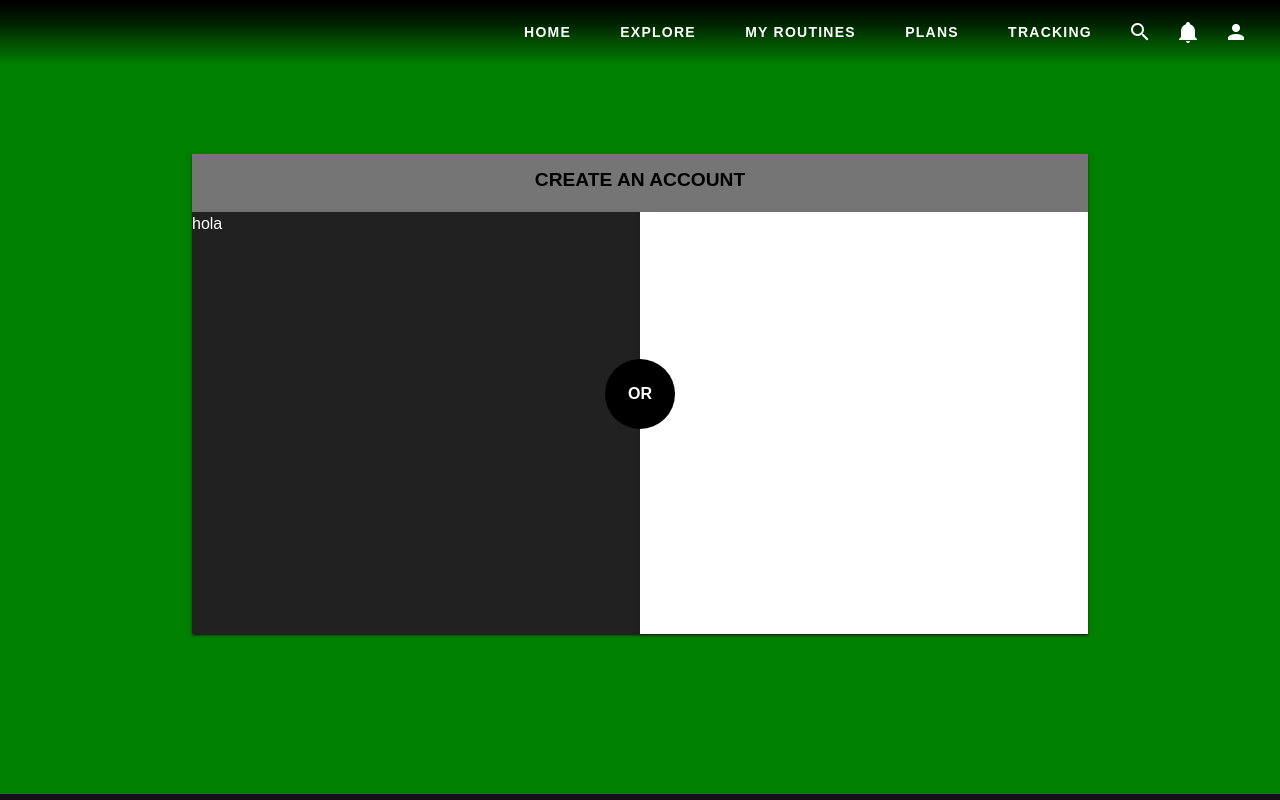
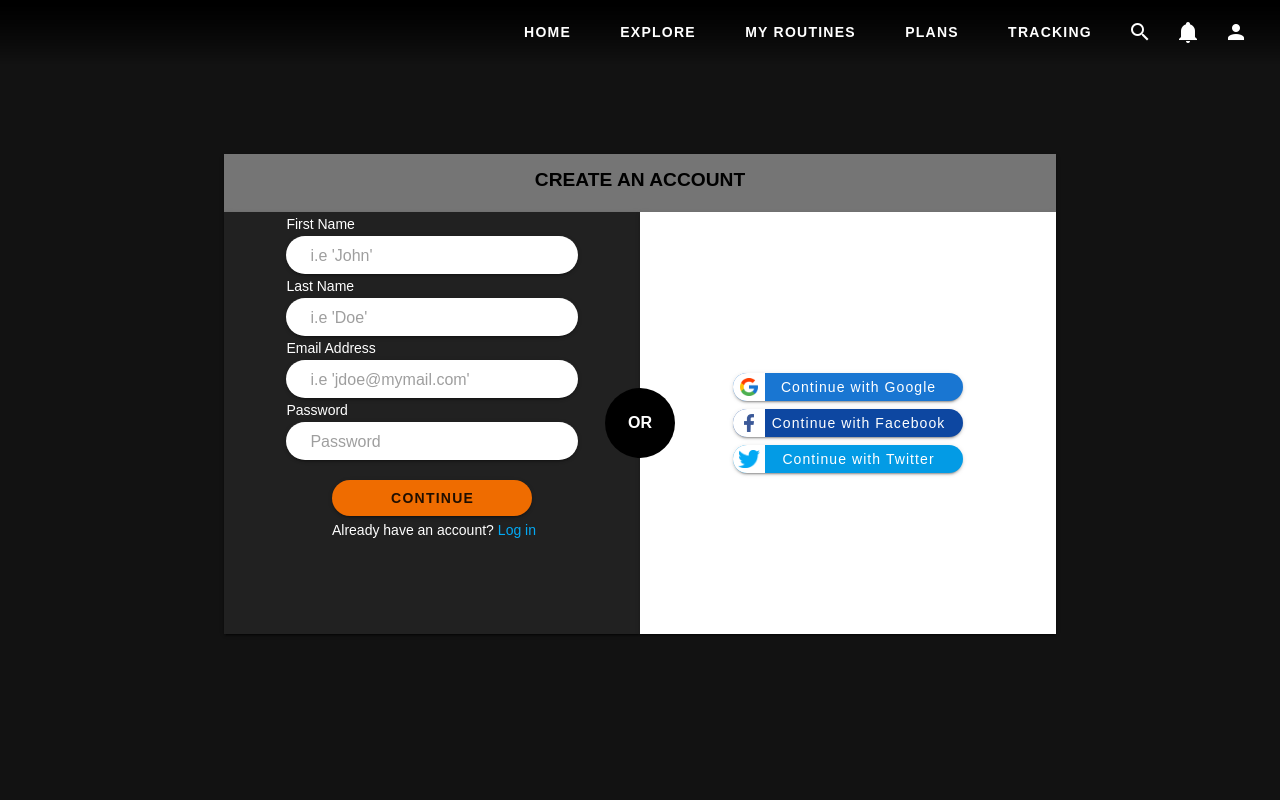
Before and after one commit to gonzaloarca/routina-web, a Vue app in the folder routina/: page /register in a window 1280 px wide. Built offline with nearby package versions, Linux system fonts and the light colour scheme.

Commit message:
create an account casi terminada

```diff
--- a/routina/src/views/RegisterUser.vue
+++ b/routina/src/views/RegisterUser.vue
@@ -8,76 +8,97 @@
        <v-row class="ma-0" style="position:relative; height:88%">
          <v-col class="ma-0 pa-0">
            <v-card tile color="grey darken-4" style="position:relative; height:100%;">
-             hola
+             <div class="divForm"
+                v-for="tf in formTextfields"
+                :key="tf.name">
+                <span class="textFieldLabels">{{tf.name}}</span>
+                <v-text-field
+                      :placeholder="tf.example"
+                      class="textFieldForm"
+                      solo
+                      rounded
+                      dense
+                      hide-details
+                      light
+                      clearable
+                ></v-text-field>
+              </div>
+              <div class="divForm">
+                <span class="textFieldLabels">Password</span>
+                <v-text-field
+                      :type="showPassword? 'text' : 'password'"
+                      placeholder="Password"
+                      class="textFieldForm pb-3 "
+                      solo
+                      rounded
+                      min-height="10px"
+                      height="20px"
+                      dense
+                      hide-details
+                      light
+                      clearable
+                      :append-example="showPassword? 'mdi-eye':'mdi-eye-off'"
+                      @click:append="showPassword=!showPassword"
+                ></v-text-field>
+
+              </div>
+              <div class="pa-2" width="100%"  >
+                <div width="100%" style="display:flex; align-items:center; justify-content:center;">
+
+                  <v-btn
+                    rounded
+                    width="50%"
+                    color="orange darken-3"
+                    light
+                    class="button font-weight-bold pa-3"
+                  >Continue
+                  </v-btn>
+                </div>
+                <div width="100%" style="display:flex; align-items:center; justify-content:center;">
+                  <span class="textFieldLabels ma-1">Already have an account?</span>
+                  <span class="textFieldLabels light-blue--text">Log in</span>
+                </div>
+              </div>
+
            </v-card>
          </v-col>
          <v-col class="ma-0 pa-0" >
-           <v-card  tile color="white" style="position:relative; height:100%;">
-             si
+           <v-card  tile color="white" class="vCardProvs">
+
+             <div>
+               <div class="logInService pa-1" v-for="prov in signInProvs"
+             :key="prov.name" >
+
+                <v-btn
+                :color="prov.color"
+                rounded
+                small
+                style="overflow:hidden;"
+                width="230px"
+                >
+                 <div  class="logoContainer">
+                      <img :src="require(`../assets/${prov.icon}`)" alt="prov.name" style="height:55%; position:absolute;">
+                  </div>
+
+                  <span class="textFieldLabels ml-5">Continue with {{prov.name}}</span>
+                </v-btn>
+             </div>
+             </div>
            </v-card>
          </v-col>
        </v-row>
-      </v-card>
-      <v-avatar
+
+      <div class="orAvatar">
+        <v-avatar
         size="70"
         color="black"
-        class="position:relative position-x:50% position-y:64%"
-      >
-        <h4 class=" white--text">OR</h4>
-      </v-avatar>
+        >
+          <h4 class=" white--text">OR</h4>
+        </v-avatar>
+      </div>
+      </v-card>
 
-      <!-- <v-row class="grey darken-1" align-center justify-center>CREATE AN ACCOUNT</v-row>
-                <v-row>
-                    <v-column class="grey darken-2">
-                        FirstName
-                        <v-text-field
-                            placeholder="Email address"
-                            solo
-                            rounded
-                            dense
-                            light
-                            clearable
-                            hide-details
-                            class="my-2"
-                        ></v-text-field>
-                        Last Name
-                        <v-text-field
-                            placeholder="Email address"
-                            solo
-                            rounded
-                            dense
-                            light
-                            clearable
-                            hide-details
-                            class="my-2"
-                        ></v-text-field>
-                        Email
-                        <v-text-field
-                                placeholder="Email address"
-                                solo
-                                rounded
-                                dense
-                                light
-                                clearable
-                                hide-details
-                                class="my-2"
-                        ></v-text-field>
-                        Password address
-                         <v-text-field
-                                placeholder="Email address"
-                                solo
-                                rounded
-                                dense
-                                light
-                                clearable
-                                hide-details
-                                class="my-2"
-                        ></v-text-field>
-                    </v-column>
-                    <v-column class="white">
-                        white
-                    </v-column>
-                </v-row> -->
+
 
   </div>
 </template>
@@ -87,15 +108,29 @@
 
 export default {
   name: "RegisterUser",
+  data: () => ({
+    formTextfields: [
+        { name: "First Name",example:"i.e 'John'" },
+        { name: "Last Name", example:"i.e 'Doe'" },
+        { name: "Email Address", example:"i.e 'jdoe@mymail.com' " },
+      ],
+    signInProvs: [
+        { name: "Google", icon:"google.png", color:"blue darken-2" },
+        { name: "Facebook", icon:"facebook.png", color:"blue darken-4" },
+        { name: "Twitter", icon:"twitter.png", color:"light-blue darken-1"},
+      ],
+    showPassword:false,
+  }),
+
 };
 </script>
 
 <style scoped lang="scss">
 @import "../sass/variables";
+
 .RegisterUser {
   position: relative;
   height: 100vh;
-  background-color: green;
   display: flex;
   justify-content: center;
   align-items: center;
@@ -104,13 +139,33 @@ export default {
 .registerUserCard{
   position:absolute;
   height:60%;
-  width:70%;
+  width:65%;
   align-items: center;
   justify-content: center;
   align-content: center;
   justify-self:center;
   margin:auto;
 
+}
+
+.vCardProvs{
+  position:relative;
+  height:100%;
+  justify-content: center;
+  align-items:center;
+  vertical-align: center;
+  display:flex;
+
+}
+
+.orAvatar{
+  position:absolute;
+  height:88%;
+  width:100%;
+  bottom:0;
+  display: flex;
+  justify-content: center;
+  align-items: center
 }
 
 .registerUserTitle{
@@ -121,7 +176,58 @@ export default {
   text-justify: center;
   font-size:120%;
   font-weight: 600;
+  font-family:'Raleway',sans-serif;
 
 }
 
+
+.textFieldForm{
+  position: relative;
+  width: 100%;
+  margin: auto;
+
+}
+
+.divForm{
+  position:relative;
+  margin-left: 15%;
+  margin-right: 15%;
+  margin-top: 0px;
+  margin-bottom: 0px;
+}
+
+.textFieldLabels{
+
+  text-align: left;
+
+  font-size: 14px;
+  font-weight: 520;
+  margin-bottom:0;
+  font-family: 'Raleway', sans-serif;
+  text-transform: none !important;
+}
+
+.logInService{
+  position:relative;
+  align-content: center;
+  align-items: center;
+  text-align: center;
+
+  text-justify: center;
+  margin:auto;
+  text-transform: lowercase;
+}
+
+.logoContainer{
+  position: absolute;
+  left: -13px;
+  height: 200%;
+  background-color: white;
+  width: 16%;
+  display: flex;
+  justify-content: center;
+  align-items: center;
+}
+
+
 </style>
```
